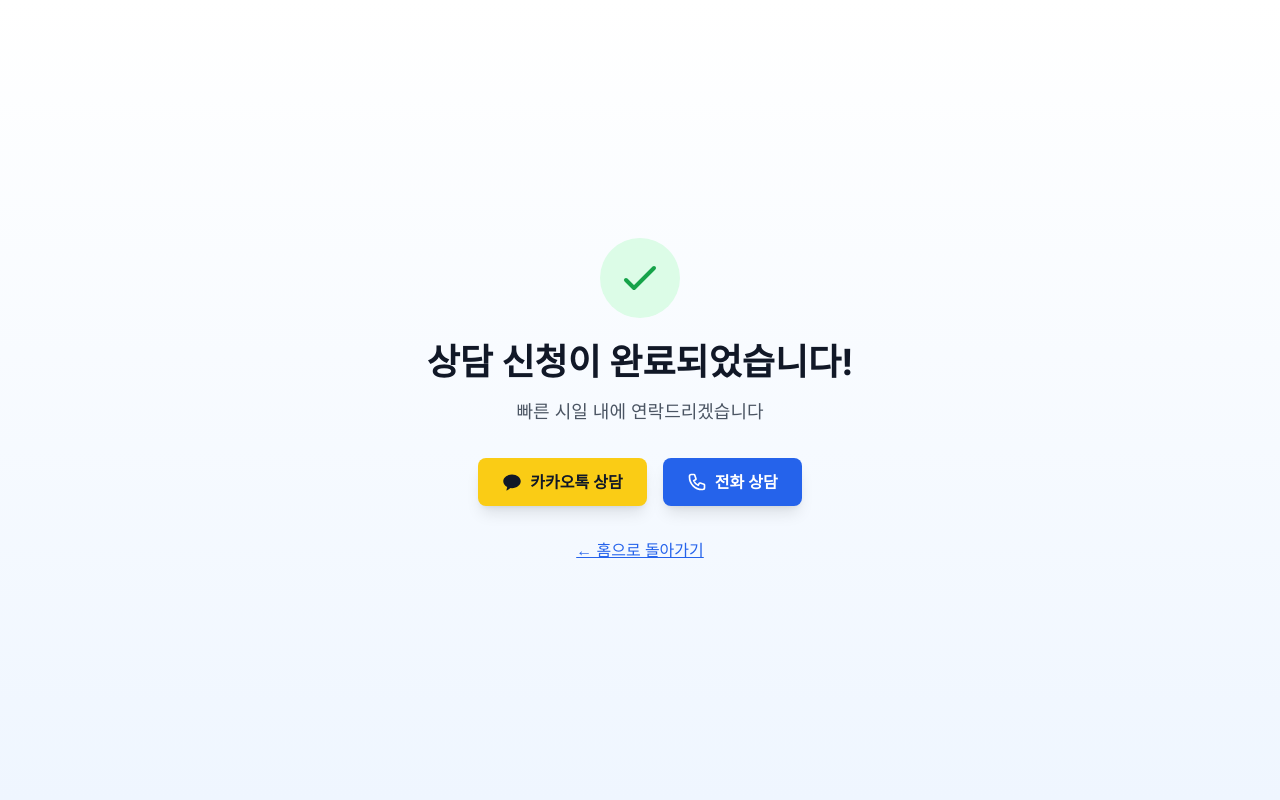
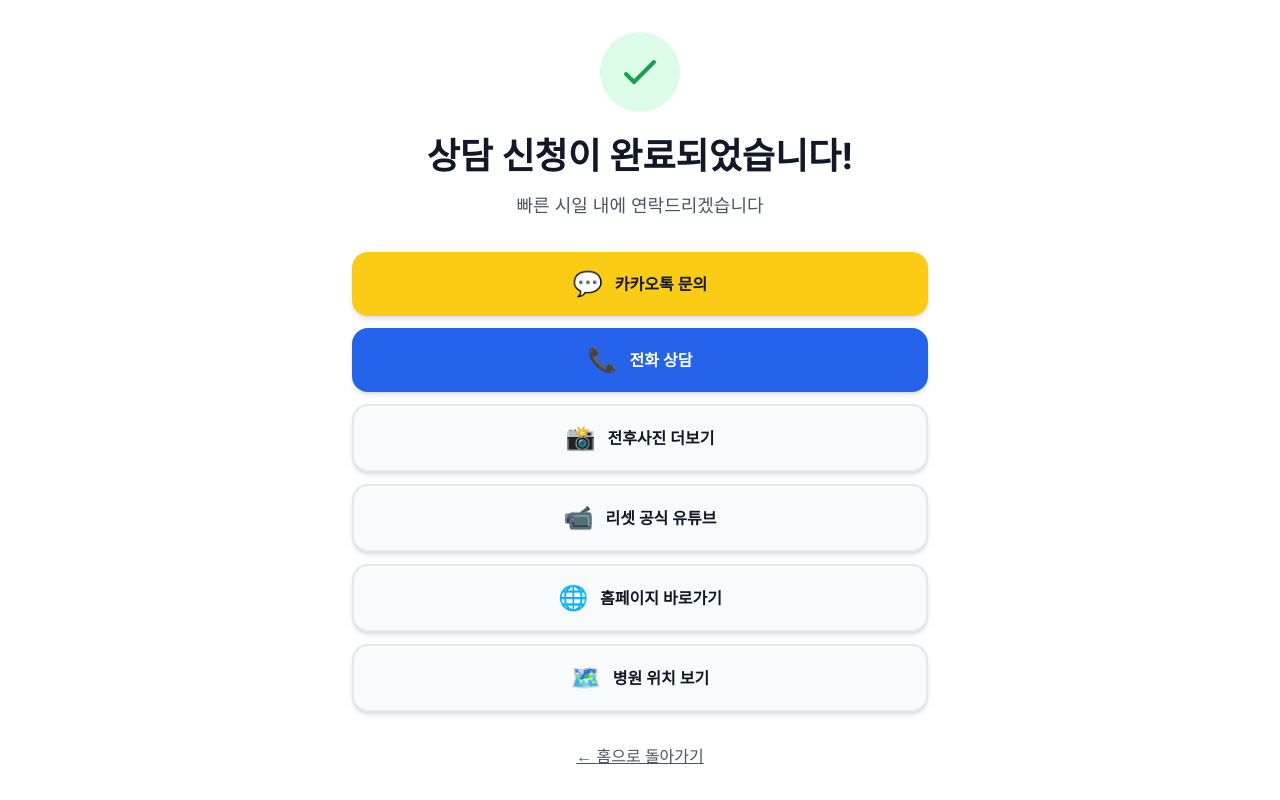
Before and after one commit to resetps/meta_01, a Next.js app: page /thankyou in a window 1280 px wide. Built offline with nearby package versions, Linux system fonts and the light colour scheme.

Commit message:
Refactor: Improve thankyou page UI with action buttons

```diff
--- a/app/thankyou/page.tsx
+++ b/app/thankyou/page.tsx
@@ -6,13 +6,63 @@ import { useRouter } from "next/navigation";
 export default function ThankYouPage() {
   const router = useRouter();
 
+  // 버튼 데이터 배열
+  const buttons = [
+    {
+      emoji: "💬",
+      text: "카카오톡 문의",
+      href: "http://pf.kakao.com/_CIxmrn/chat",
+      external: true,
+      emphasized: true,
+      bgColor: "bg-yellow-400 hover:bg-yellow-500",
+      textColor: "text-gray-900",
+    },
+    {
+      emoji: "📞",
+      text: "전화 상담",
+      href: "tel:02-6246-1113",
+      external: false,
+      emphasized: true,
+      bgColor: "bg-blue-600 hover:bg-blue-700",
+      textColor: "text-white",
+    },
+    {
+      emoji: "📸",
+      text: "전후사진 더보기",
+      href: "https://www.instagram.com/resetps_ba/reels/",
+      external: true,
+      emphasized: false,
+    },
+    {
+      emoji: "📹",
+      text: "리셋 공식 유튜브",
+      href: "https://www.youtube.com/@resetps/",
+      external: true,
+      emphasized: false,
+    },
+    {
+      emoji: "🌐",
+      text: "홈페이지 바로가기",
+      href: "https://bit.ly/47ClQCA",
+      external: true,
+      emphasized: false,
+    },
+    {
+      emoji: "🗺️",
+      text: "병원 위치 보기",
+      href: "https://naver.me/xdjDQYle",
+      external: true,
+      emphasized: false,
+    },
+  ];
+
   return (
-    <main className="min-h-screen bg-gradient-to-b from-white to-blue-50 flex items-center justify-center px-4">
+    <main className="min-h-screen bg-white flex items-center justify-center px-4 py-8">
       <motion.div
         initial={{ opacity: 0, scale: 0.9 }}
         animate={{ opacity: 1, scale: 1 }}
         transition={{ duration: 0.5 }}
-        className="max-w-2xl w-full text-center"
+        className="max-w-xl w-full"
       >
         {/* 체크 아이콘 */}
         <motion.div
@@ -41,7 +91,7 @@ export default function ThankYouPage() {
           initial={{ opacity: 0, y: 20 }}
           animate={{ opacity: 1, y: 0 }}
           transition={{ delay: 0.3 }}
-          className="text-3xl sm:text-4xl font-bold text-gray-900 mb-4"
+          className="text-3xl sm:text-4xl font-bold text-gray-900 mb-4 text-center"
         >
           상담 신청이 완료되었습니다!
         </motion.h1>
@@ -51,49 +101,49 @@ export default function ThankYouPage() {
           initial={{ opacity: 0, y: 20 }}
           animate={{ opacity: 1, y: 0 }}
           transition={{ delay: 0.4 }}
-          className="text-lg text-gray-600 mb-8"
+          className="text-lg text-gray-600 mb-8 text-center"
         >
           빠른 시일 내에 연락드리겠습니다
         </motion.p>
 
-        {/* 버튼들 */}
+        {/* 버튼들 - 세로 정렬 */}
         <motion.div
           initial={{ opacity: 0, y: 20 }}
           animate={{ opacity: 1, y: 0 }}
           transition={{ delay: 0.5 }}
-          className="flex flex-col sm:flex-row gap-4 justify-center mb-8"
+          className="flex flex-col gap-3 mb-8"
         >
-          <a
-            href="http://pf.kakao.com/_CIxmrn/chat"
-            target="_blank"
-            rel="noopener noreferrer"
-            className="inline-flex items-center justify-center gap-2 px-6 py-3 bg-yellow-400 hover:bg-yellow-500 text-gray-900 font-semibold rounded-lg transition-all shadow-lg hover:shadow-xl"
-          >
-            <svg className="w-5 h-5" viewBox="0 0 24 24" fill="currentColor">
-              <path d="M12 3c5.799 0 10.5 3.664 10.5 8.185 0 4.52-4.701 8.184-10.5 8.184a13.5 13.5 0 01-1.727-.11l-4.408 2.883c-.501.265-.678.236-.472-.413l.892-3.678c-2.88-1.46-4.785-3.99-4.785-6.866C1.5 6.665 6.201 3 12 3z" />
-            </svg>
-            카카오톡 상담
-          </a>
-          <a
-            href="tel:02-6246-1113"
-            className="inline-flex items-center justify-center gap-2 px-6 py-3 bg-blue-600 hover:bg-blue-700 text-white font-semibold rounded-lg transition-all shadow-lg hover:shadow-xl"
-          >
-            <svg className="w-5 h-5" fill="none" viewBox="0 0 24 24" stroke="currentColor">
-              <path strokeLinecap="round" strokeLinejoin="round" strokeWidth={2} d="M3 5a2 2 0 012-2h3.28a1 1 0 01.948.684l1.498 4.493a1 1 0 01-.502 1.21l-2.257 1.13a11.042 11.042 0 005.516 5.516l1.13-2.257a1 1 0 011.21-.502l4.493 1.498a1 1 0 01.684.949V19a2 2 0 01-2 2h-1C9.716 21 3 14.284 3 6V5z" />
-            </svg>
-            전화 상담
-          </a>
+          {buttons.map((button, index) => (
+            <motion.a
+              key={index}
+              href={button.href}
+              target={button.external ? "_blank" : undefined}
+              rel={button.external ? "noopener noreferrer" : undefined}
+              initial={{ opacity: 0, x: -20 }}
+              animate={{ opacity: 1, x: 0 }}
+              transition={{ delay: 0.6 + index * 0.1 }}
+              className={`flex items-center justify-center gap-3 px-6 py-4 font-semibold rounded-2xl transition-all shadow-md hover:shadow-lg ${
+                button.emphasized
+                  ? `${button.bgColor} ${button.textColor}`
+                  : "bg-gray-50 hover:bg-gray-100 text-gray-900 border-2 border-gray-200"
+              }`}
+            >
+              <span className="text-2xl">{button.emoji}</span>
+              <span className="text-base">{button.text}</span>
+            </motion.a>
+          ))}
         </motion.div>
 
         {/* 홈으로 돌아가기 버튼 */}
         <motion.div
           initial={{ opacity: 0 }}
           animate={{ opacity: 1 }}
-          transition={{ delay: 0.6 }}
+          transition={{ delay: 1.2 }}
+          className="text-center"
         >
           <button
-            onClick={() => router.push('/')}
-            className="text-blue-600 hover:text-blue-700 font-medium underline"
+            onClick={() => router.push("/")}
+            className="text-gray-600 hover:text-gray-800 font-medium underline"
           >
             ← 홈으로 돌아가기
           </button>
```
